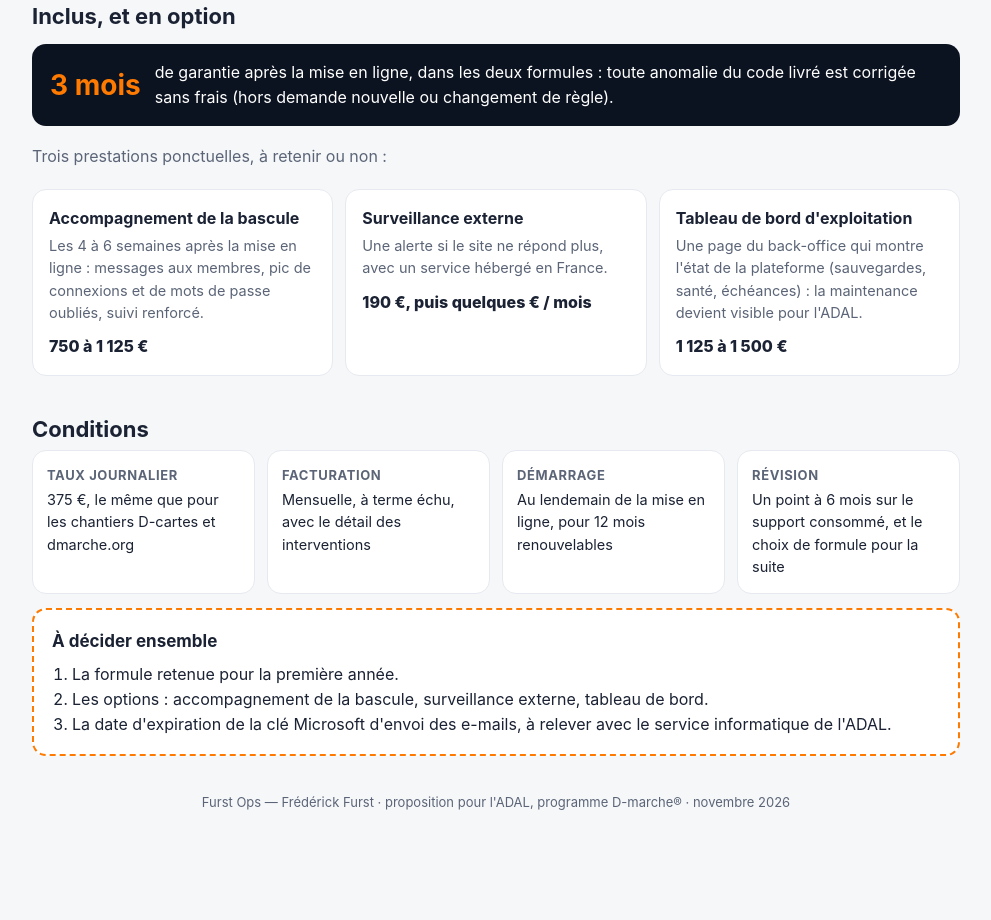
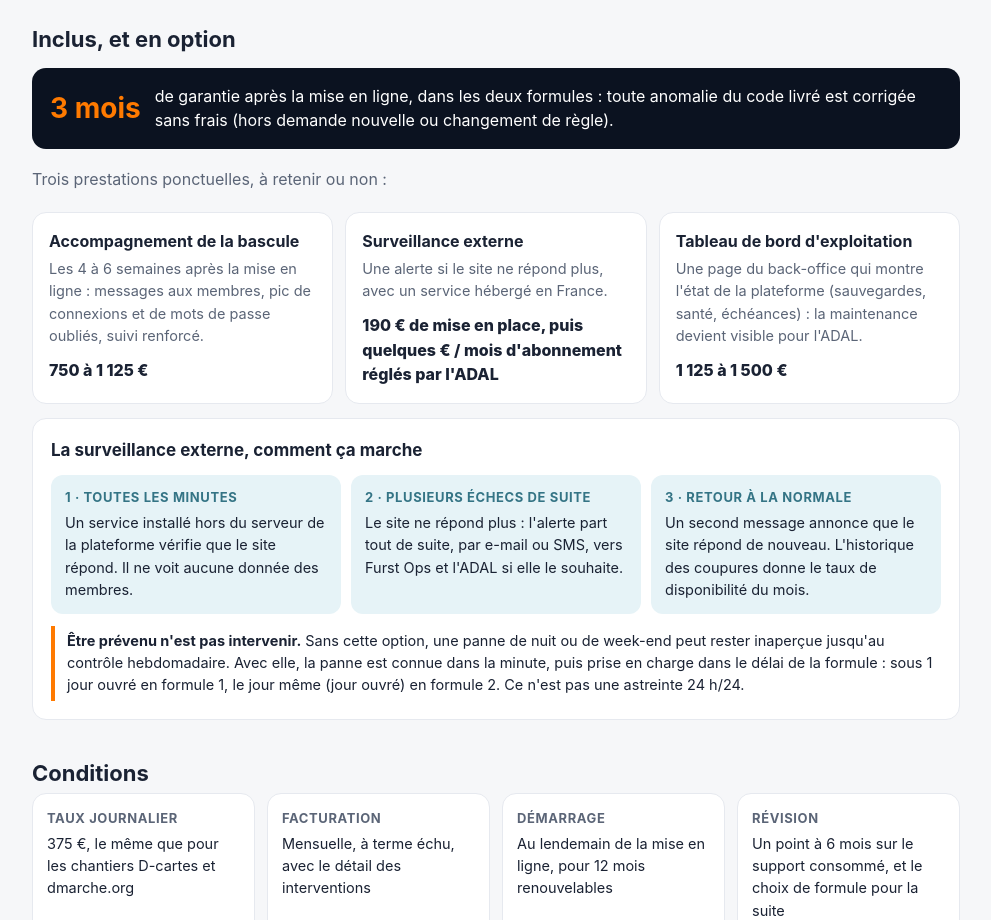
Before and after one commit to FurstOps/dcartes-maintenance, a plain HTML site: page index.html in a window 1280 px wide. Shown: the part 2348-3268 px from the top of the page, without its empty margins (144-1135 px from the left). Before the commit the page ends 3201 px from the top, so only its background shows below. Drawn offline with Linux system fonts and the light colour scheme.

Commit message:
Surveillance externe : abonnement réglé par l'ADAL, fonctionnement en 3 étapes
Co-Authored-By: Claude Opus 5.5 <noreply@anthropic.com>

```diff
--- a/index.html
+++ b/index.html
@@ -89,6 +89,12 @@
   .opt h3{font-size:16px;margin:0 0 4px}
   .opt p{margin:0;font-size:14.5px;color:var(--muted)}
   .opt .m{display:block;margin-top:10px;font-weight:800;color:var(--ink)}
+  .veille{margin-top:14px;background:var(--card);border:1px solid var(--line);border-radius:14px;padding:18px}
+  .veille h3{margin:0 0 12px;font-size:17px}
+  .etapes{display:grid;grid-template-columns:repeat(3,1fr);gap:10px;counter-reset:e}
+  .etape{background:var(--blue-soft);border-radius:12px;padding:12px 14px;font-size:14.5px;position:relative}
+  .etape b{display:block;font-size:13px;color:var(--blue);text-transform:uppercase;letter-spacing:.6px;margin-bottom:4px}
+  .veille .note{margin:12px 0 0;font-size:14.5px;border-left:4px solid var(--orange);padding:4px 0 4px 12px}
   .garantie{margin-top:14px;background:var(--navy);color:#fff;border-radius:14px;padding:16px 18px;display:flex;gap:14px;align-items:center}
   .garantie b{font-size:28px;color:var(--orange);line-height:1;white-space:nowrap}
 
@@ -105,7 +111,7 @@
     h1{font-size:25px}
     .duo,.qui{grid-template-columns:1fr}
     .rythme,.conds{grid-template-columns:1fr 1fr}
-    .options{grid-template-columns:1fr}
+    .options,.etapes{grid-template-columns:1fr}
     .formule.reco{margin-top:8px}
   }
   @media (max-width:420px){
@@ -200,7 +206,7 @@
     <h2>Qui fait quoi</h2>
     <div class="qui">
       <div class="boite fo"><h3>Furst Ops</h3><ul><li>Le socle technique ci-dessus</li><li>Le support de second niveau : incident, compte bloqué, anomalie signalée par l'ADAL</li><li>Les évolutions, sur devis</li></ul></div>
-      <div class="boite adal"><h3>L'ADAL, comme aujourd'hui</h3><ul><li>Le fonctionnement du programme : modération, rôles, demandes RGPD des membres, support de premier niveau (guide et FAQ)</li><li>Les abonnements, réglés directement : hébergement OVH, nom de domaine dmarche.org, compte Google Play, messagerie Microsoft</li></ul></div>
+      <div class="boite adal"><h3>L'ADAL, comme aujourd'hui</h3><ul><li>Le fonctionnement du programme : modération, rôles, demandes RGPD des membres, support de premier niveau (guide et FAQ)</li><li>Les abonnements, réglés directement : hébergement OVH, nom de domaine dmarche.org, compte Google Play, messagerie Microsoft, et le service de surveillance externe s'il est retenu</li></ul></div>
     </div>
   </section>
 
@@ -210,8 +216,17 @@
     <p class="intro" style="margin-top:18px">Trois prestations ponctuelles, à retenir ou non :</p>
     <div class="options">
       <div class="opt"><h3>Accompagnement de la bascule</h3><p>Les 4 à 6 semaines après la mise en ligne : messages aux membres, pic de connexions et de mots de passe oubliés, suivi renforcé.</p><span class="m">750 à 1 125 €</span></div>
-      <div class="opt"><h3>Surveillance externe</h3><p>Une alerte si le site ne répond plus, avec un service hébergé en France.</p><span class="m">190 €, puis quelques € / mois</span></div>
+      <div class="opt"><h3>Surveillance externe</h3><p>Une alerte si le site ne répond plus, avec un service hébergé en France.</p><span class="m">190 € de mise en place, puis quelques € / mois d'abonnement réglés par l'ADAL</span></div>
       <div class="opt"><h3>Tableau de bord d'exploitation</h3><p>Une page du back-office qui montre l'état de la plateforme (sauvegardes, santé, échéances) : la maintenance devient visible pour l'ADAL.</p><span class="m">1 125 à 1 500 €</span></div>
+    </div>
+    <div class="veille">
+      <h3>La surveillance externe, comment ça marche</h3>
+      <div class="etapes">
+        <div class="etape"><b>1 · Toutes les minutes</b>Un service installé hors du serveur de la plateforme vérifie que le site répond. Il ne voit aucune donnée des membres.</div>
+        <div class="etape"><b>2 · Plusieurs échecs de suite</b>Le site ne répond plus : l'alerte part tout de suite, par e-mail ou SMS, vers Furst Ops et l'ADAL si elle le souhaite.</div>
+        <div class="etape"><b>3 · Retour à la normale</b>Un second message annonce que le site répond de nouveau. L'historique des coupures donne le taux de disponibilité du mois.</div>
+      </div>
+      <p class="note"><b>Être prévenu n'est pas intervenir.</b> Sans cette option, une panne de nuit ou de week-end peut rester inaperçue jusqu'au contrôle hebdomadaire. Avec elle, la panne est connue dans la minute, puis prise en charge dans le délai de la formule : sous 1 jour ouvré en formule 1, le jour même (jour ouvré) en formule 2. Ce n'est pas une astreinte 24 h/24.</p>
     </div>
   </section>
 
```
